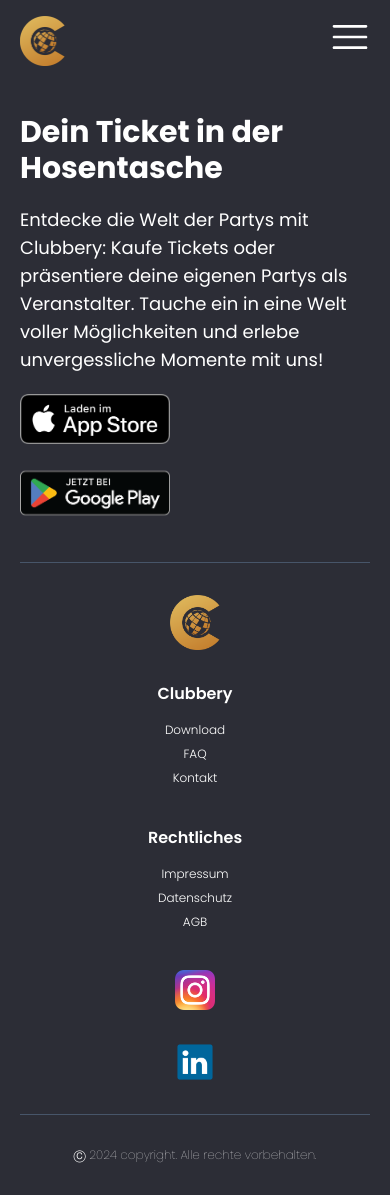
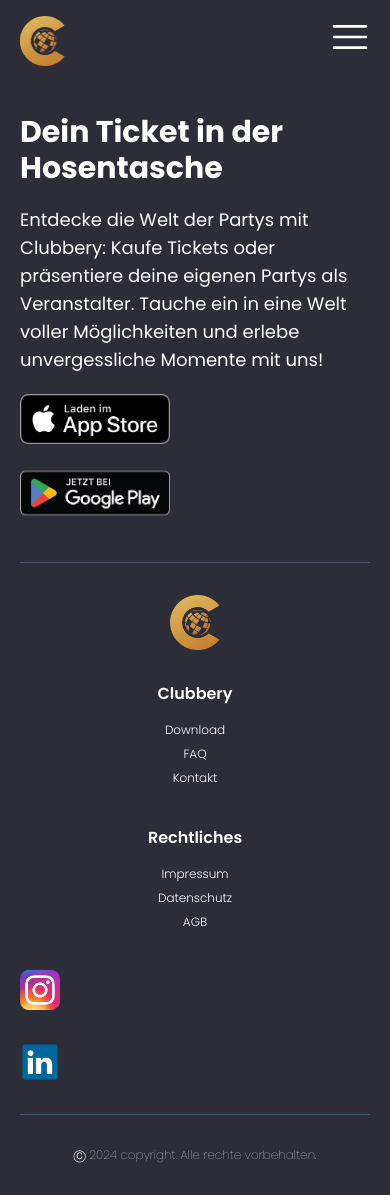
Before and after one commit to Bukabuka321/clubbery-nextjs, a Next.js app: page / in a window 390 px wide. Built offline with nearby package versions, Linux system fonts and the light colour scheme; what tailwindcss-animated would draw is missing.

Commit message:
row icons

```diff
--- a/src/components/layout/footer.jsx
+++ b/src/components/layout/footer.jsx
@@ -46,15 +46,17 @@
 					</div>
 
 				</div>
+				<div className="w-full flex flex-col md:flex-row text-center gap-y-8 md:justify-center md:gap-x-16">
 					<div className="hover:scale-95 transition duration-200">
-					<Link href="https://www.instagram.com/clubbery.app" className="hover_button_animation">
+						<Link href="https://www.instagram.com/clubbery.app" target="_blank" className="hover_button_animation">
 							<Image src="/insta-icon.png" alt="Instagram Logo Image" width={40} height={40} />
 						</Link>
 					</div>
 					<div className="hover:scale-95 transition duration-200">
-					<Link href="https://www.linkedin.com/company/clubbery/" className="hover_button_animation">
+						<Link href="https://www.linkedin.com/company/clubbery/" target="_blank" className="hover_button_animation">
 							<Image src="/linkedin-icon.png" alt="LinkedIn Logo Image" width={40} height={40} />
 						</Link>
+					</div>
 				</div>
 			</div>
 			<div className="text-center lg:text-left py-8 font-thin text-xs">
```
Lines whose indentation alone changed are shown as unchanged.
